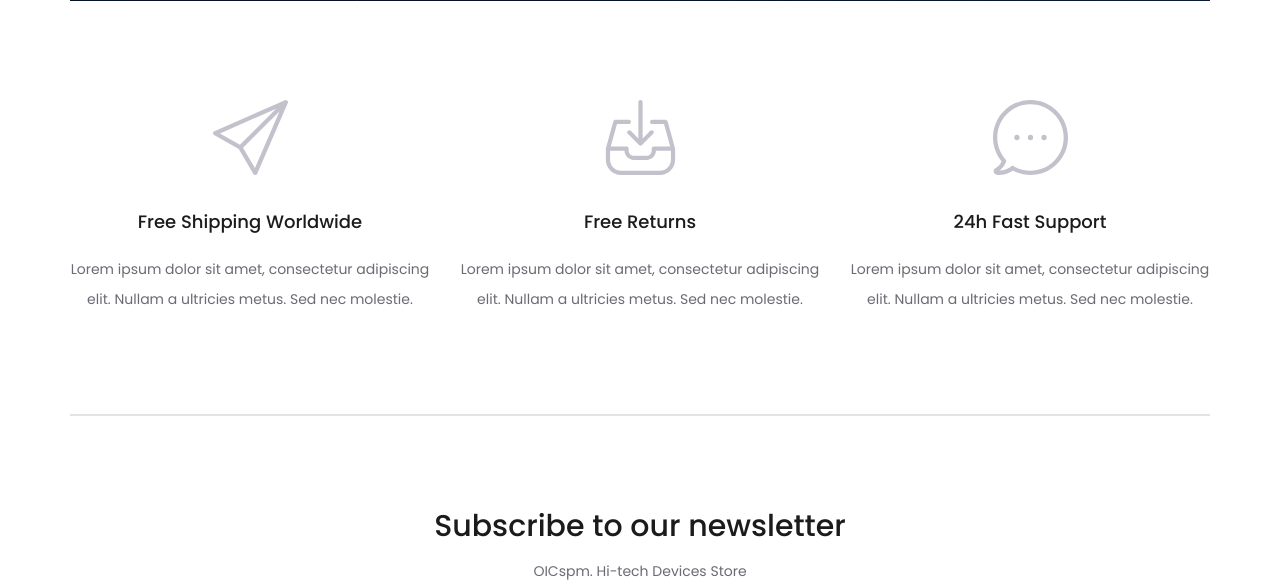
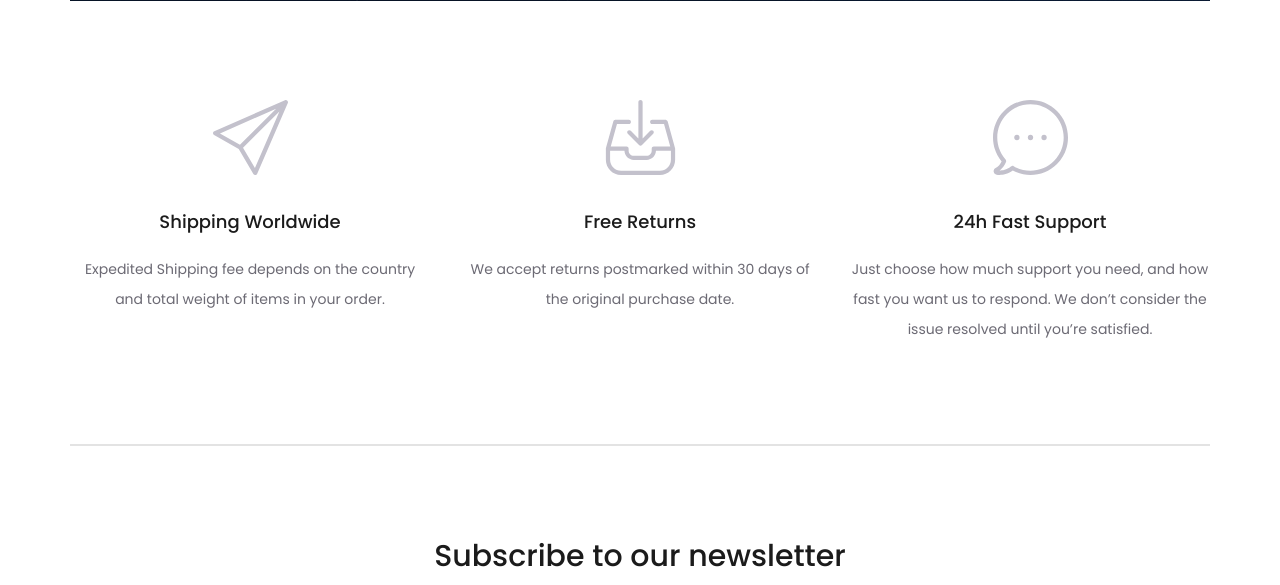
Before and after one commit to ithgnm/OIC-spm, a Django app: page / in a window 1280 px wide. Shown: the part 1884-2469 px from the top of the page. Run offline with Django 3.2, Linux system fonts and the light colour scheme; data that the repository does not hold is empty; some libraries are stand-ins or nearby versions.

Commit message:
update css

```diff
--- a/templates/homepage/index.html
+++ b/templates/homepage/index.html
@@ -98,7 +98,7 @@
 					</div>
 					<div class="avds_small_content">
 						<div class="avds_title">Amazon Alexa</div>
-						<div class="avds_link"><a href="categories.html">See More</a></div>
+						<div class="avds_link"><a href="#">See More</a></div>
 					</div>
 				</div>
 			</div>
@@ -108,7 +108,7 @@
 					<div class="avds_large_content">
 						<div class="avds_title">Google Home</div>
 						<div class="avds_text">Google Home is a powerful speaker and voice Assistant. Play your music. Call your friends. Ask it questions. Control your home.</div>
-						<div class="avds_link avds_link_large"><a href="categories.html">See More</a></div>
+						<div class="avds_link avds_link_large"><a href="#">See More</a></div>
 					</div>
 				</div>
 			</div>
@@ -153,7 +153,7 @@
 						<div class="avds_xl_content">
 							<div class="avds_title">Mi Home</div>
 							<div class="avds_text"><b>Mi MIX Alpha</b><br>5G Surround Display Concept Smartphone, The body is surrounded by ONE display.</div>
-							<div class="avds_link avds_xl_link"><a href="categories.html">See More</a></div>
+							<div class="avds_link avds_xl_link"><a href="#">See More</a></div>
 						</div>
 					</div>
 				</div>
@@ -171,9 +171,9 @@
 				<div class="col-lg-4 icon_box_col">
 					<div class="icon_box">
 						<div class="icon_box_image"><img src="{% static 'homepage/images/icon_1.svg' %}" alt=""></div>
-						<div class="icon_box_title">Free Shipping Worldwide</div>
+						<div class="icon_box_title">Shipping Worldwide</div>
 						<div class="icon_box_text">
-							<p>Lorem ipsum dolor sit amet, consectetur adipiscing elit. Nullam a ultricies metus. Sed nec molestie.</p>
+							<p>Expedited Shipping fee depends on the country and total weight of items in your order.</p>
 						</div>
 					</div>
 				</div>
@@ -184,7 +184,7 @@
 						<div class="icon_box_image"><img src="{% static 'homepage/images/icon_2.svg' %}" alt=""></div>
 						<div class="icon_box_title">Free Returns</div>
 						<div class="icon_box_text">
-							<p>Lorem ipsum dolor sit amet, consectetur adipiscing elit. Nullam a ultricies metus. Sed nec molestie.</p>
+							<p>We accept returns postmarked within 30 days of the original purchase date.</p>
 						</div>
 					</div>
 				</div>
@@ -195,7 +195,7 @@
 						<div class="icon_box_image"><img src="{% static 'homepage/images/icon_3.svg' %}" alt=""></div>
 						<div class="icon_box_title">24h Fast Support</div>
 						<div class="icon_box_text">
-							<p>Lorem ipsum dolor sit amet, consectetur adipiscing elit. Nullam a ultricies metus. Sed nec molestie.</p>
+							<p> Just choose how much support you need, and how fast you want us to respond. We don’t consider the issue resolved until you’re satisfied.</p>
 						</div>
 					</div>
 				</div>
```
